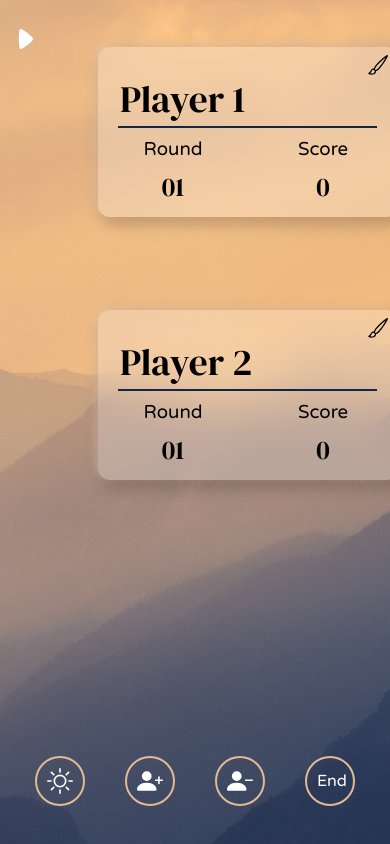
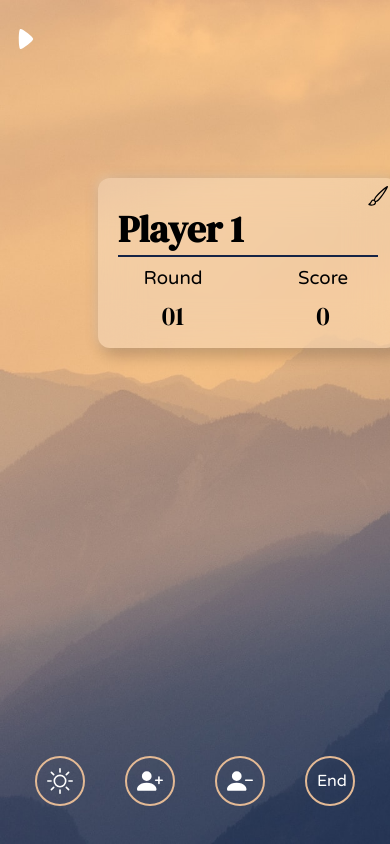
Before and after one commit to vfrtist/LondonRummy, a plain HTML site: page index.html in a window 390 px wide. Drawn offline with Linux system fonts and the light colour scheme.

Commit message:
Changed Inputs to divs
Now that I can toggle editability divs deal with space a lot easier than an input does.

```diff
--- a/index.html
+++ b/index.html
@@ -50,42 +50,15 @@
                 </div>
             </div>
             <!-- ------------------------Top Half------------------------ -->
-            <input type="text" value="Player 1" class="name" name="name" placeholder="Enter Name">
+            <h1 contenteditable="true" class="name">Player 1</h1>
             <!-- ----------------------- Bottom Half------------------------ -->
             <div class="player-data">
                 <span class="round">Round</span>
                 <span class="score">Score</span>
-                <input class="round count" type="text" name="round" value="01">
-                <input class="score count" type="text" name="round" value="0">
-                <span class="round end">Success</span>
-                <span class="score end">Round Score</span>
-                <svg tabindex="0" xmlns="http://www.w3.org/2000/svg" viewBox="0 0 16 16"
-                    class="round end button failure">
-                    <path
-                        d="M10.97 4.97a.75.75 0 0 1 1.07 1.05l-3.99 4.99a.75.75 0 0 1-1.08.02L4.324 8.384a.75.75 0 1 1 1.06-1.06l2.094 2.093 3.473-4.425a.267.267 0 0 1 .02-.022z" />
-                </svg>
-                <input type="text" class="score end" placeholder="0" name="score">
-            </div>
-        </div>
-        <div id="Player2" class="player">
-            <!-- ------------------------Dropdown Menu------------------------ -->
-            <div class="dropdown">
-                <svg xmlns="http://www.w3.org/2000/svg" fill="currentColor" class="player_edit" viewBox="0 0 16 16">
-                    <path
-                        d="M15.825.12a.5.5 0 0 1 .132.584c-1.53 3.43-4.743 8.17-7.095 10.64a6.067 6.067 0 0 1-2.373 1.534c-.018.227-.06.538-.16.868-.201.659-.667 1.479-1.708 1.74a8.118 8.118 0 0 1-3.078.132 3.659 3.659 0 0 1-.562-.135 1.382 1.382 0 0 1-.466-.247.714.714 0 0 1-.204-.288.622.622 0 0 1 .004-.443c.095-.245.316-.38.461-.452.394-.197.625-.453.867-.826.095-.144.184-.297.287-.472l.117-.198c.151-.255.326-.54.546-.848.528-.739 1.201-.925 1.746-.896.126.007.243.025.348.048.062-.172.142-.38.238-.608.261-.619.658-1.419 1.187-2.069 2.176-2.67 6.18-6.206 9.117-8.104a.5.5 0 0 1 .596.04zM4.705 11.912a1.23 1.23 0 0 0-.419-.1c-.246-.013-.573.05-.879.479-.197.275-.355.532-.5.777l-.105.177c-.106.181-.213.362-.32.528a3.39 3.39 0 0 1-.76.861c.69.112 1.736.111 2.657-.12.559-.139.843-.569.993-1.06a3.122 3.122 0 0 0 .126-.75l-.793-.792zm1.44.026c.12-.04.277-.1.458-.183a5.068 5.068 0 0 0 1.535-1.1c1.9-1.996 4.412-5.57 6.052-8.631-2.59 1.927-5.566 4.66-7.302 6.792-.442.543-.795 1.243-1.042 1.826-.121.288-.214.54-.275.72v.001l.575.575zm-4.973 3.04.007-.005a.031.031 0 0 1-.007.004zm3.582-3.043.002.001h-.002z" />
-                </svg>
-                <div action="" class="dropdown-content">
-                    <input type="color" value="#e4ba95" name="Color">
-                </div>
-            </div>
-            <!-- ------------------------Top Half------------------------ -->
-            <input type="text" value="Player 2" class="name" name="name" placeholder="Enter Name">
-            <div class="player-data">
-                <span class="round">Round</span>
-                <span class="score">Score</span>
-                <input class="round count" type="text" name="round" value="01">
-                <input class="score count" type="text" name="round" value="0">
-
+                <span class="round count">01</span>
+                <!-- <input class="round count" type="text" name="round" value="01"> -->
+                <span class="score count">0</span>
+                <!-- <input class="score count" type="text" name="round" value="0"> -->
                 <span class="round end">Success</span>
                 <span class="score end">Round Score</span>
                 <svg tabindex="0" xmlns="http://www.w3.org/2000/svg" viewBox="0 0 16 16"
--- a/rummy.css
+++ b/rummy.css
@@ -138,7 +138,8 @@ h2 {
     margin: 20px;
     margin-top: 0px;
     font-family: var(--font2);
-    width: 88%;
+    /* width: 88%; */
+    display: block;
     background: none;
     color: var(--fontColor);
 }
@@ -383,7 +384,7 @@ span.end {
     }
 
     .name {
-        width: 85%;
+        /* width: 85%; */
         margin-bottom: 10px;
     }
 
--- a/rummy.js
+++ b/rummy.js
@@ -11,14 +11,6 @@ let endRound = false;
 const root = document.querySelector(':root')
 const darkButton = document.querySelector('#darkToggle')
 const currentTheme = localStorage.getItem('theme') ? localStorage.getItem('theme') : null;
-
-if (currentTheme) {
-    document.documentElement.setAttribute('data-theme', currentTheme);
-
-    if (currentTheme === 'dark') {
-        darkToggle()
-    }
-}
 
 function resetVariables() {
     players = document.querySelectorAll('.player');
@@ -93,10 +85,12 @@ for (let edit of editing) {
 //     }
 // })
 
+
+// Add and Remove Person---------------
 addPerson.addEventListener('click', () => {
     let player = players[0].cloneNode(true);
     let title = player.firstElementChild.nextElementSibling;
-    title.value = `Player ${players.length + 1}`;
+    title.innerHTML = `Player ${players.length + 1}`;
     document.querySelector('.board').append(player);
     resetVariables();
 })
@@ -106,6 +100,8 @@ removePerson.addEventListener('click', () => {
     resetVariables();
 })
 
+
+// Dark Mode---------------
 darkButton.addEventListener('click', () => {
     darkToggle()
     // yes dark
@@ -123,3 +119,11 @@ function darkToggle() {
     darkButton.firstElementChild.classList.toggle('hide');
     darkButton.firstElementChild.nextElementSibling.classList.toggle('hide');
 }
+
+if (currentTheme) {
+    document.documentElement.setAttribute('data-theme', currentTheme);
+
+    if (currentTheme === 'dark') {
+        darkToggle()
+    }
+}
```
